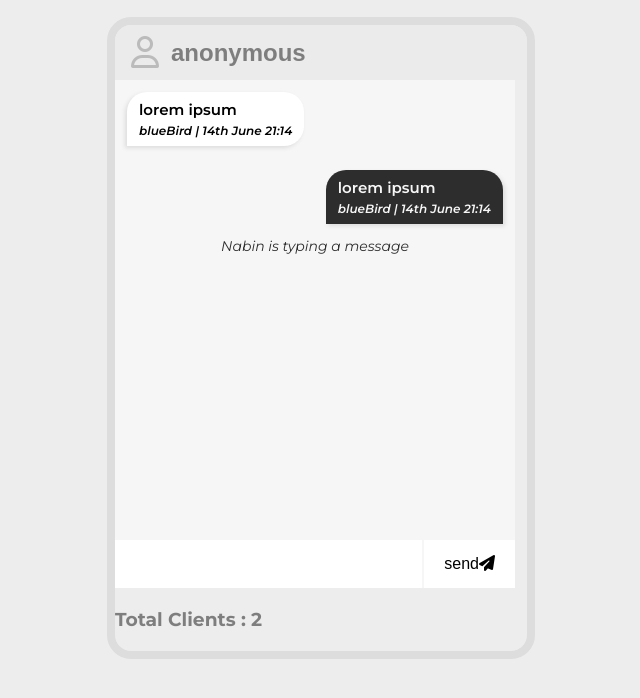
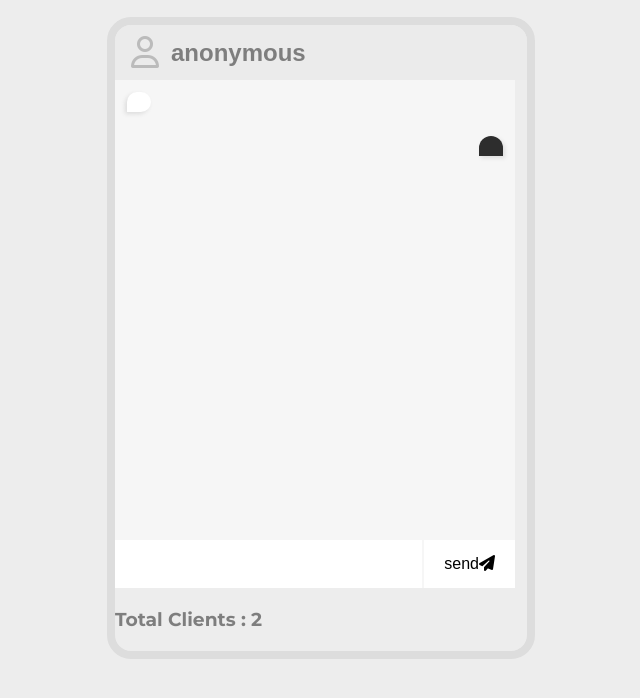
Before and after one commit to Nabin-09/CogChat, a website: page public/index.html in a window 1280 px wide. Shown: the part 62-760 px from the top of the page, without its empty margins (319-959 px from the left). Drawn offline with nearby package versions, Linux system fonts and the light colour scheme; no server answers.

Commit message:
Final Changes

```diff
--- a/public/index.html
+++ b/public/index.html
@@ -20,19 +20,19 @@
         <ul class="message-container" id="message-container">
             <li class="message-left">
                 <p class="message">
-                    lorem ipsum
-                    <span>blueBird | 14th June 21:14</span>
+
+                    <span></span>
                 </p>
             </li>
             <li class="message-right">
                 <p class="message">
-                    lorem ipsum
-                    <span>blueBird | 14th June 21:14</span>
+
+                    <span></span>
                 </p>
             </li>
             <li class="message-feedback">
                 <p class="feedback" id="feedback">
-                    Nabin is typing a message
+
                 </p>
             </li>
         </ul>
```
